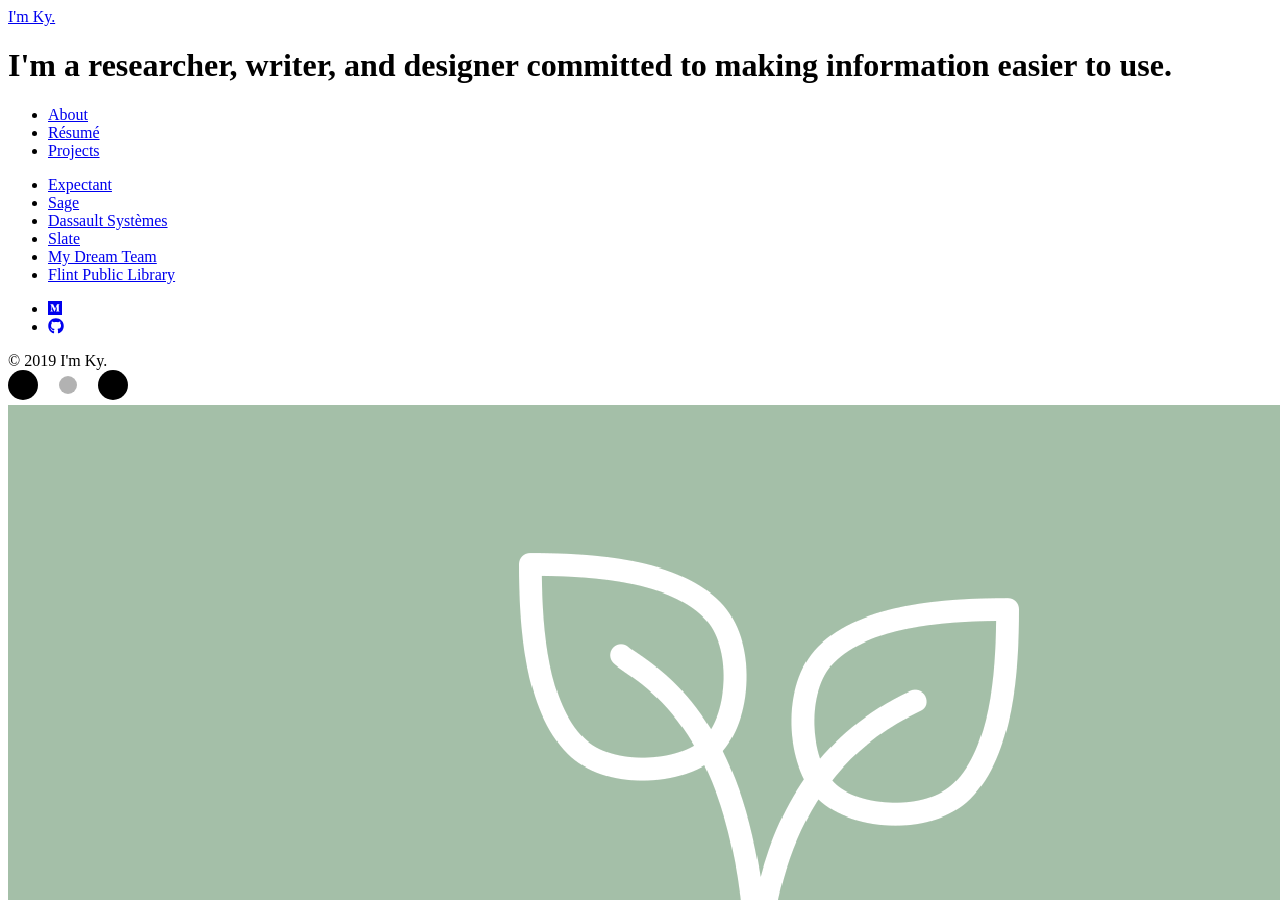
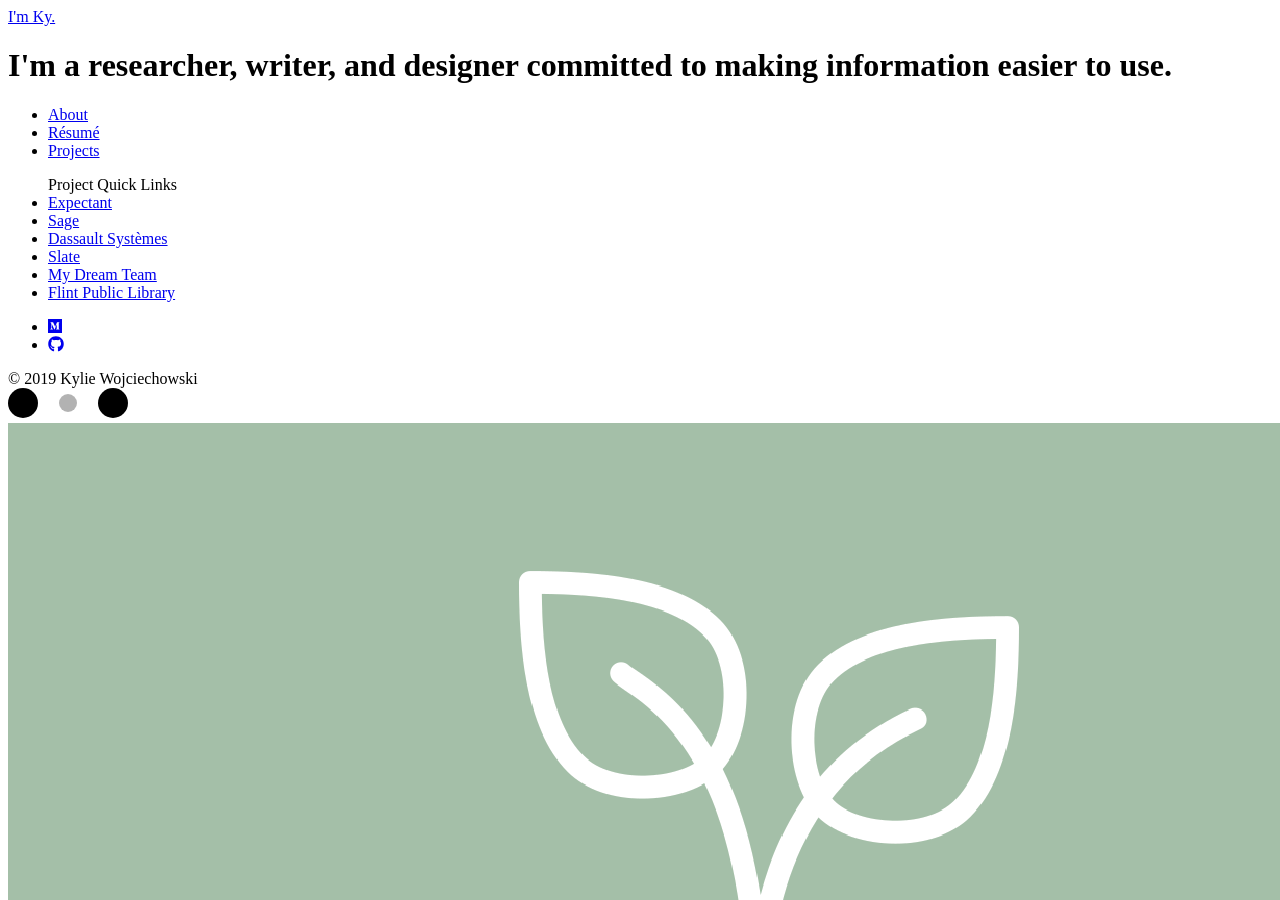
Before and after one commit to kywoj/kywoj.github.io, a Jekyll site: the page built from index.html, in a window 1280 px wide and 900 px high. Built offline with Jekyll 4.4.1, drawn with Linux system fonts in a browser that asks for light colours; nearby versions of some CDN libraries.

Commit message:
added project quicklinks

```diff
--- a/_includes/header.html
+++ b/_includes/header.html
@@ -31,6 +31,7 @@
 
 		<div class="projects-menu">
 			<ul class="menu__list">
+				Project Quick Links
 				{% for project in site.projects reversed %}
 				<li class="menu__list__item">
 					<a href="{{ project.url }}" class="menu__list__item__link">{{ project.title }}</a>
@@ -44,7 +45,7 @@
 			{% include socials.html %}
 
 			<div class="footer__copyright">
-				<span>© {{ 'now' | date: "%Y" }} {{ site.data.settings.basic_settings.site_title }}</span>
+				<span>© {{ 'now' | date: "%Y" }} Kylie Wojciechowski</span>
 			</div>
 
 		</div>
```
